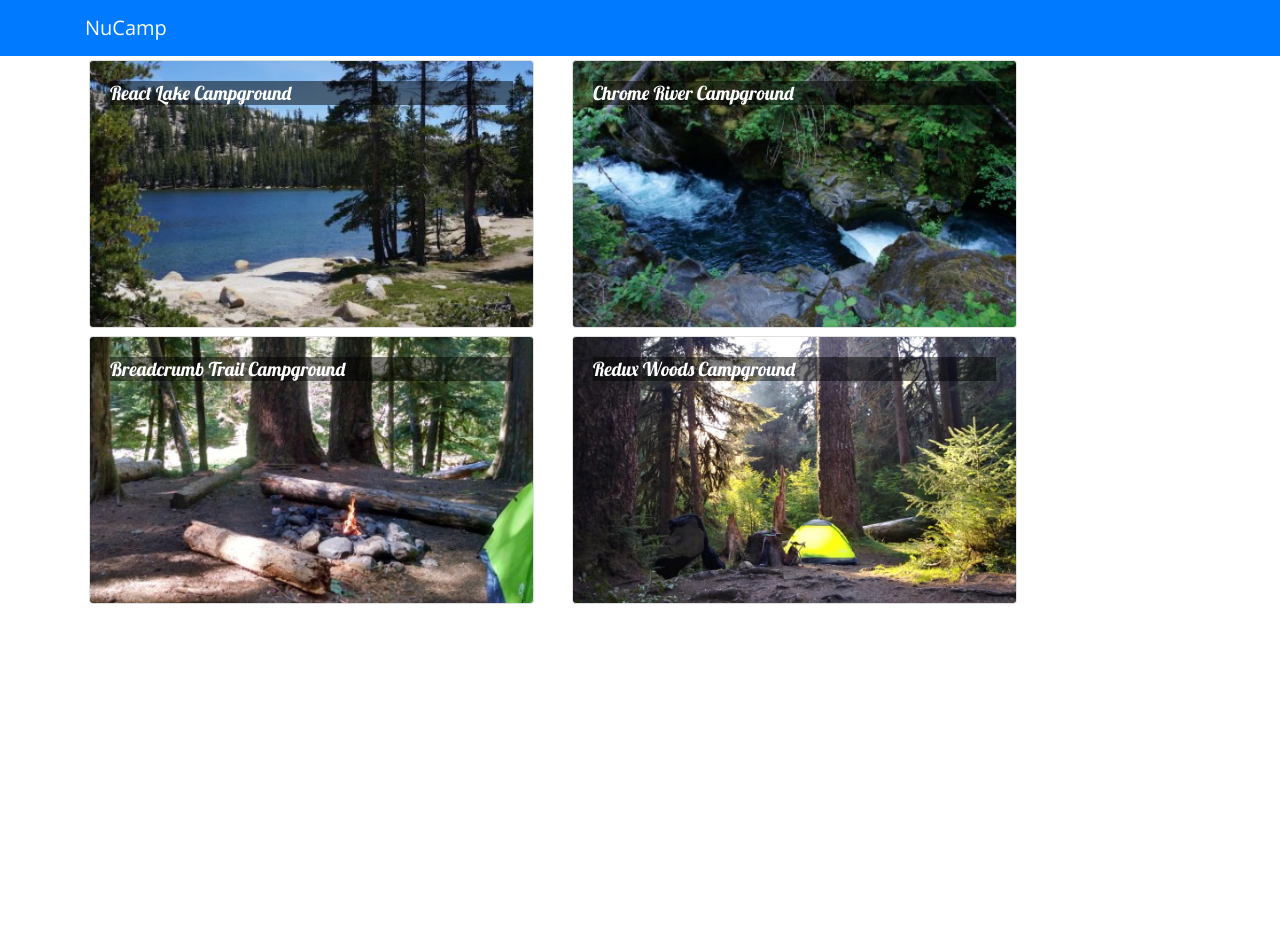
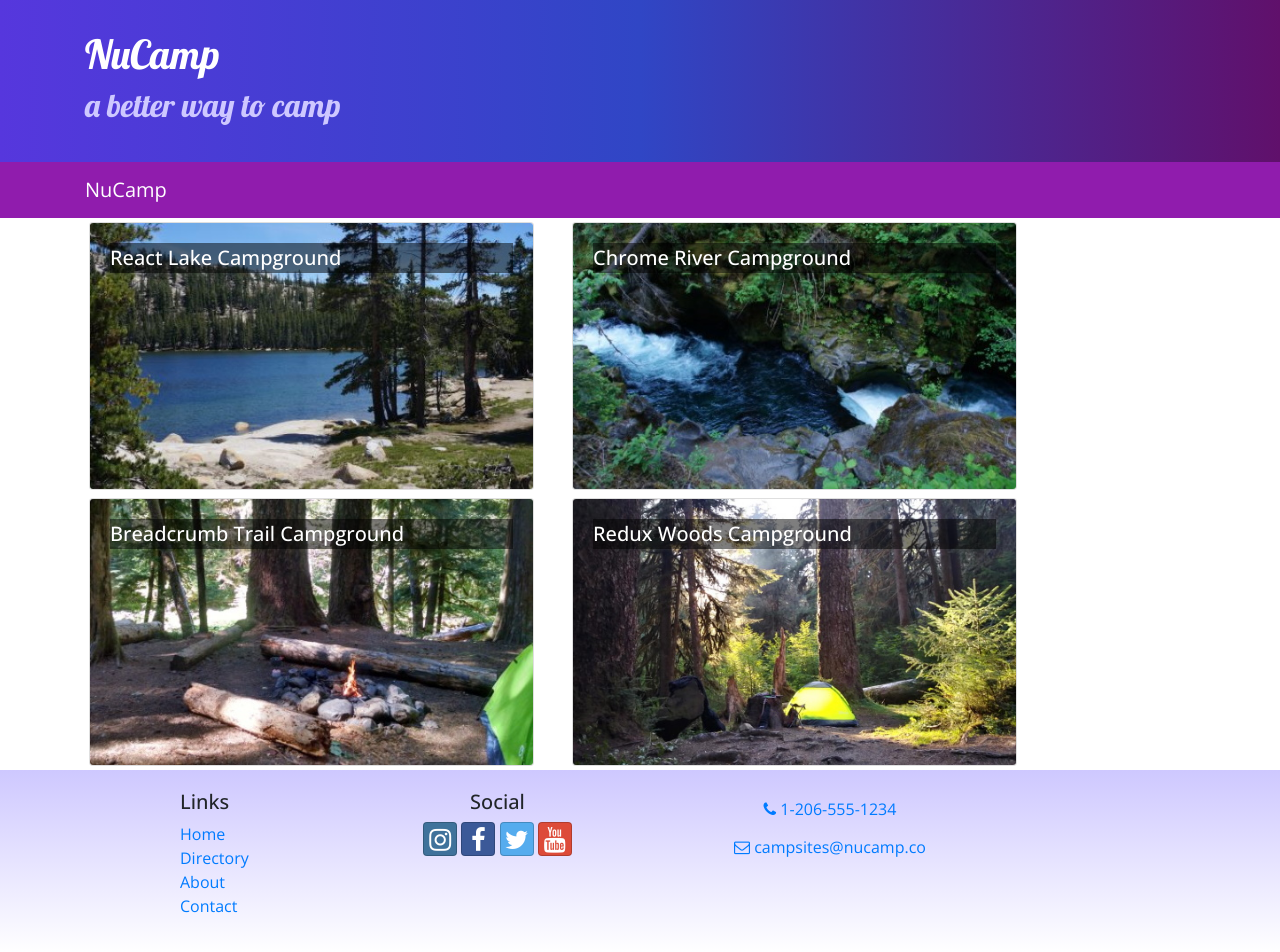
Before and after one commit to bowen227/React_NewCampSite, a React (Create React App) app: page / in a window 1280 px wide. Before the commit the page ends 800 px from the top, so only its background shows below. Built offline with nearby package versions, Linux system fonts and the light colour scheme.

Commit message:
Added bootstrap social and fontawesome. Created Header and Footer components.

```diff
--- a/package.json
+++ b/package.json
@@ -8,6 +8,8 @@
     "@testing-library/user-event": "^12.1.10",
     "@types/react-dom": "^17.0.3",
     "bootstrap": "4.5.2",
+    "bootstrap-social": "5.1.1",
+    "font-awesome": "4.7.0",
     "react": "^17.0.2",
     "react-dom": "^17.0.2",
     "react-popper": "1.3.6",
--- a/src/App.css
+++ b/src/App.css
@@ -1,13 +1,47 @@
+body {
+    font-family: "Open Sans", sans-serif;
+}
 
-body {
-  font-family: "Open Sans", sans-serif;
+h1, h2, h3, .card-body>.card-title {
+    font-family: "Lobster", cursive;
 }
 
 .card-title {
-  font: 500 1.2rem "Lobster", cursive;
+    font-weight: 500;
+    font-size: 1.25rem;
+}
+
+h2 {
+    color: #3046C5;
 }
 
 .card-img-overlay .card-title {
-  color: white;
-  background-color: rgba(0, 0, 0, 0.5);
+    color: white;
+    background-color: rgba(0, 0, 0, 0.5);
 }
+
+.row-content {
+    padding: 50px 0;
+    border-bottom: 1px ridge;
+    min-height: 200px;
+}
+
+.site-footer {
+    background-image: linear-gradient(#CEC8FF, white);
+    padding: 20px 0;
+}
+
+.jumbotron {
+    margin: 0;
+    padding: 30px;
+    background-image: linear-gradient(to right, #5637DD, #3046C5, #60106B);
+    color: white;
+}
+
+.jumbotron h2 {
+    color: #CEC8FF;
+}
+
+.navbar-dark {
+    background-color: #901CAD;
+}
--- /dev/null
+++ b/src/components/FooterComponent.jsx
@@ -0,0 +1,32 @@
+function Footer(props) {
+    return (
+        <footer className="site-footer">
+            <div className="container">
+                <div className="row">
+                    <div className="col-4 col-sm-2 offset-1">
+                        <h5>Links</h5>
+                        <ul className="list-unstyled">
+                            <li><a href="#">Home</a></li>
+                            <li><a href="#">Directory</a></li>
+                            <li><a href="#">About</a></li>
+                            <li><a href="#">Contact</a></li>
+                        </ul>
+                    </div>
+                    <div className="col-6 col-sm-3 text-center">
+                        <h5>Social</h5>
+                        <a className="btn btn-social-icon btn-instagram" href="http://instagram.com/"><i className="fa fa-instagram" /></a>{' '}
+                        <a className="btn btn-social-icon btn-facebook" href="http://www.facebook.com/"><i className="fa fa-facebook" /></a>{' '}
+                        <a className="btn btn-social-icon btn-twitter" href="http://twitter.com/"><i className="fa fa-twitter" /></a>{' '}
+                        <a className="btn btn-social-icon btn-google" href="http://youtube.com/"><i className="fa fa-youtube" /></a>
+                    </div>
+                    <div className="col-sm-4 text-center">
+                        <a role="button" className="btn btn-link" href="tel:+12065551234"><i className="fa fa-phone" /> 1-206-555-1234</a><br />
+                        <a role="button" className="btn btn-link" href="mailto:notreal@notreal.co"><i className="fa fa-envelope-o" /> campsites@nucamp.co</a>
+                    </div>
+                </div>
+            </div>
+        </footer>
+    );
+}
+
+export default Footer;
--- /dev/null
+++ b/src/components/HeaderComponet.jsx
@@ -0,0 +1,28 @@
+import { Component } from 'react';
+import { Navbar, NavbarBrand, Jumbotron, Container, Row, Col } from 'reactstrap';
+
+class Header extends Component {
+    render() {
+        return (
+            <>
+                <Jumbotron fluid>
+                    <Container>
+                        <Row>
+                            <Col>
+                                <h1>NuCamp</h1>
+                                <h2>a better way to camp</h2>
+                            </Col>
+                        </Row>
+                    </Container>
+                </Jumbotron>
+                <Navbar dark sticky="top">
+                    <div className="container">
+                        <NavbarBrand href="/">NuCamp</NavbarBrand>
+                    </div>
+                </Navbar>
+            </>
+        );
+    }
+}
+
+export default Header;
--- a/src/components/MainComponent.jsx
+++ b/src/components/MainComponent.jsx
@@ -1,8 +1,9 @@
 import { Component } from 'react';
-import { Navbar, NavbarBrand } from 'reactstrap';
 import Directory from './DirectoryComponent';
 import CampsiteInfo from './CampsiteInfoComponent';
 import { CAMPSITES } from '../shared/campsites';
+import Header from './HeaderComponet';
+import Footer from './FooterComponent';
 
 class Main extends Component {
     constructor(props) {
@@ -20,13 +21,10 @@
     render() {
         return (
             <div>
-                <Navbar dark color="primary">
-                    <div className="container">
-                        <NavbarBrand href="/">NuCamp</NavbarBrand>
-                    </div>
-                </Navbar>
+                <Header />
                 <Directory campsites={this.state.campsites} onClick={campsiteId => this.onCampsiteSelect(campsiteId)} />
                 <CampsiteInfo campsite={this.state.campsites.filter(campsite => campsite.id === this.state.selectedCampsite)[0]} />
+                <Footer />
             </div>
         );
     };
--- a/src/index.js
+++ b/src/index.js
@@ -1,8 +1,10 @@
 import React from 'react';
 import ReactDOM from 'react-dom';
-import './index.css';
 import reportWebVitals from './reportWebVitals';
 import 'bootstrap/dist/css/bootstrap.min.css';
+import 'font-awesome/css/font-awesome.css';
+import 'bootstrap-social/bootstrap-social.css';
+import './index.css';
 import 'typeface-lobster';
 import 'typeface-open-sans';
 import App from './App';
```
Also changed, not shown: 1 other file (tests, documents, lock files or other folders).
